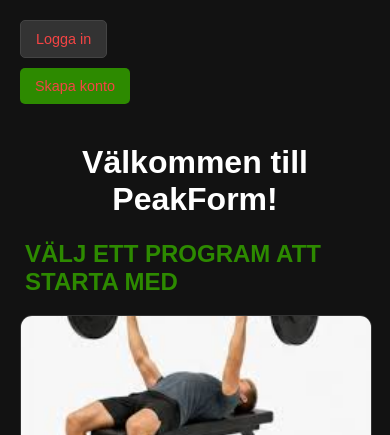
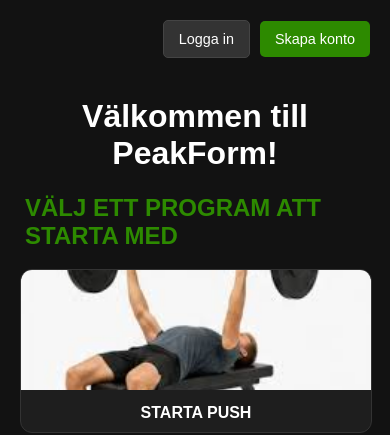
Before and after one commit to Larsencalle/Grupp_7_Peak_Form, a Flask app: page /dashboard in a window 390 px wide. Shown: the part 230-665 px from the top of the page. Run offline with Flask 3, Linux system fonts and the light colour scheme.

Commit message:
Uppdaterade css i mobilanpassning

```diff
--- a/static/style.css
+++ b/static/style.css
@@ -1134,15 +1134,28 @@ img {
 
     /* User Actions */
     .user-actions {
-        justify-content: right;
-        flex-direction: column;
+        display: flex;
+        justify-content: flex-end;
+        align-items: center;
+        flex-direction: row;
+        gap: 10px;
+        width: 100%;
     }
 
-    .user-actions a {
+    .user-actions span {
+        line-height: 1;
+        display: flex;
+        align-items: center;
+    }
+
+    .user-actions .small-button {
         width: auto;
-        margin: 5px 0;
-        color: rgb(244, 68, 68);
+        margin: 0;
+        display: inline-flex;
+        align-items: center;
+        justify-content: center;
     }
+
 
     /* Headings */
     h1 {
```
